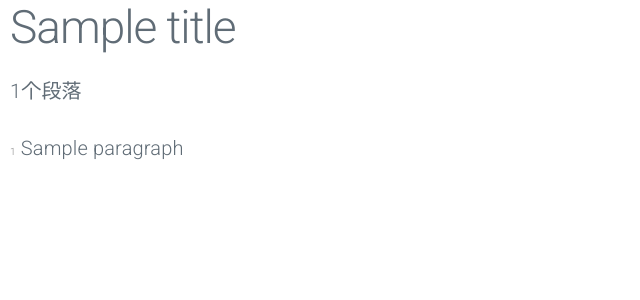
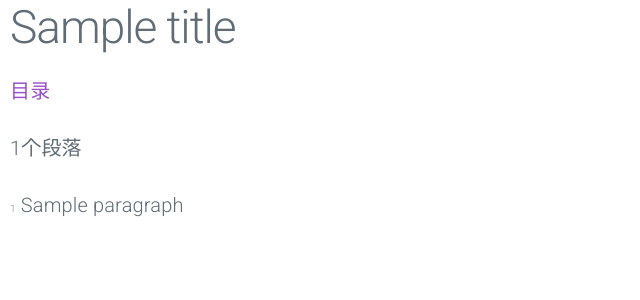
Before and after one commit to feihong/chinese-ebooks, a Python web app: template tianlongbabu/templates/site-chapter.html in a window 1280 px wide. Shown: the top 300 px of the page, without its empty margins (0-640 px from the left). Run offline with Jinja, Linux system fonts and the light colour scheme; the template is opened without the code that fills it: most values are stand-ins (such as "Sample title", 1, 10 or a date in 2020).

Commit message:
Add link back to table of contents

```diff
--- a/tianlongbabu/templates/site-chapter.html
+++ b/tianlongbabu/templates/site-chapter.html
@@ -1,6 +1,8 @@
 {% extends "site-base.html" %}
 
 {% block content %}
+  <p><a href="index.html">目录</a></p>
+
   <p>{{ paragraphs | length }}个段落</p>
 
   {% for para in paragraphs %}
```
